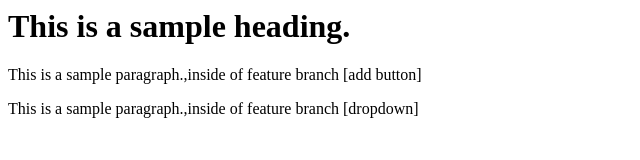
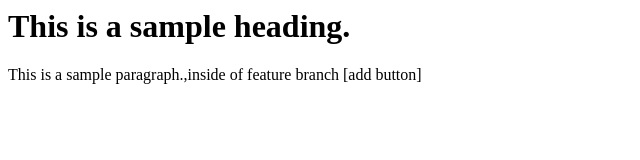
Before and after one commit to Ek-36/local-repo, a plain HTML site: page index.html in a window 1280 px wide. Shown: the whole page, without its empty margins (0-640 px from the left). Drawn offline with Linux system fonts and the light colour scheme.

Commit message:
modified index with info.txt file

```diff
--- a/index.html
+++ b/index.html
@@ -2,4 +2,3 @@
 
 
 <p>This is a sample paragraph.,inside of feature branch [add button]</p>
-<p>This is a sample paragraph.,inside of feature branch [dropdown]</p>
```
Also changed, not shown: info.txt (added).
